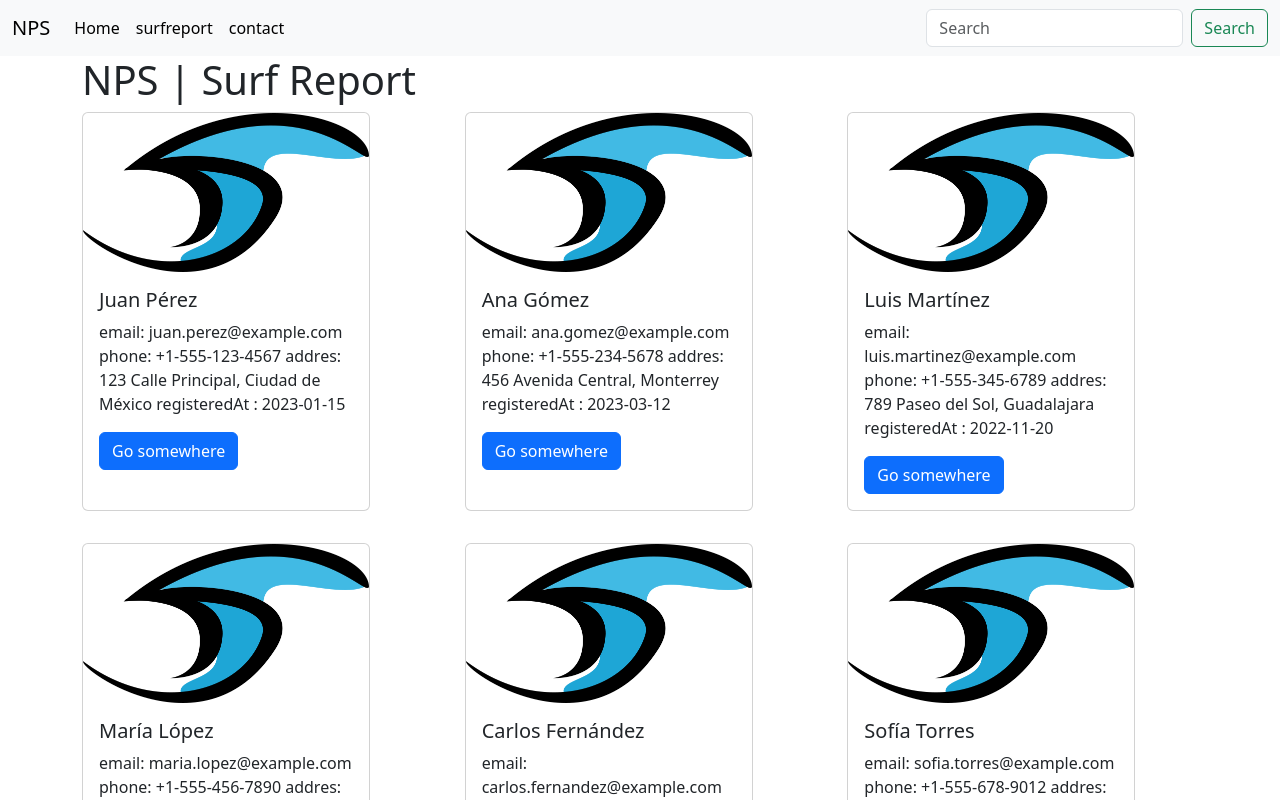
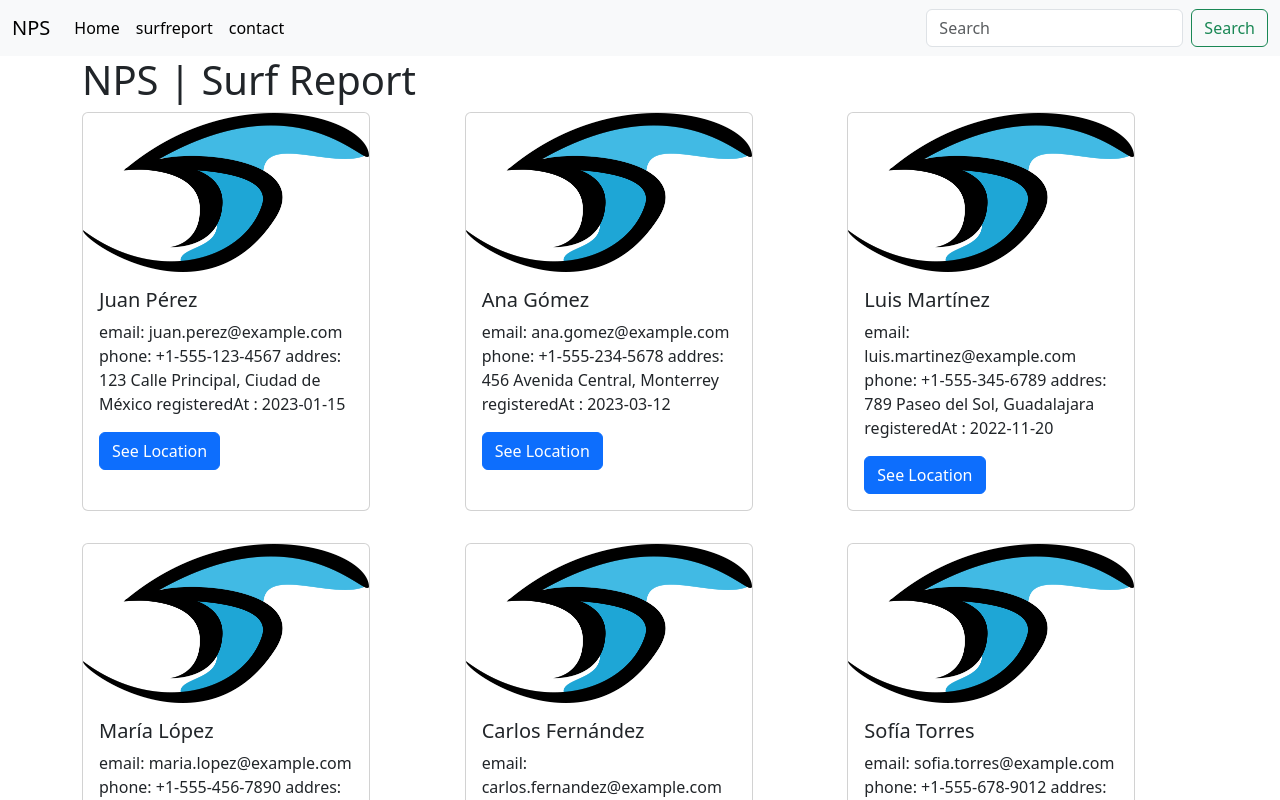
Before and after one commit to emmanuelnunoe/NPS-SurfReport-web, a Nuxt app in the folder nps-surfreport-web/: page /surfreport in a window 1280 px wide. Shown: the top 800 px of the page. Built offline with nearby package versions, Linux system fonts and the light colour scheme.

Commit message:
created parameters  route

```diff
--- a/nps-surfreport-web/components/Card.vue
+++ b/nps-surfreport-web/components/Card.vue
@@ -26,7 +26,7 @@ defineProps({
         addres: {{ address }}
         registeredAt : {{  registeredAt }}
       </p>
-      <a href="#" class="btn btn-primary">Go somewhere</a>
+      <NuxtLink :to="{name:'surfreport-name', params:{name: name}}" class="btn btn-primary"> See Location</NuxtLink>
     </div>
   </div>
 
--- /dev/null
+++ b/nps-surfreport-web/pages/surfreport/[name].vue
@@ -0,0 +1,5 @@
+<template>
+    <div>
+        <h2>Ruta con parametros</h2>
+    </div>
+</template>
```
Also changed, not shown: nps-surfreport-web/pages/surfreport/index.vue (renamed from nps-surfreport-web/pages/surfreport.vue).
